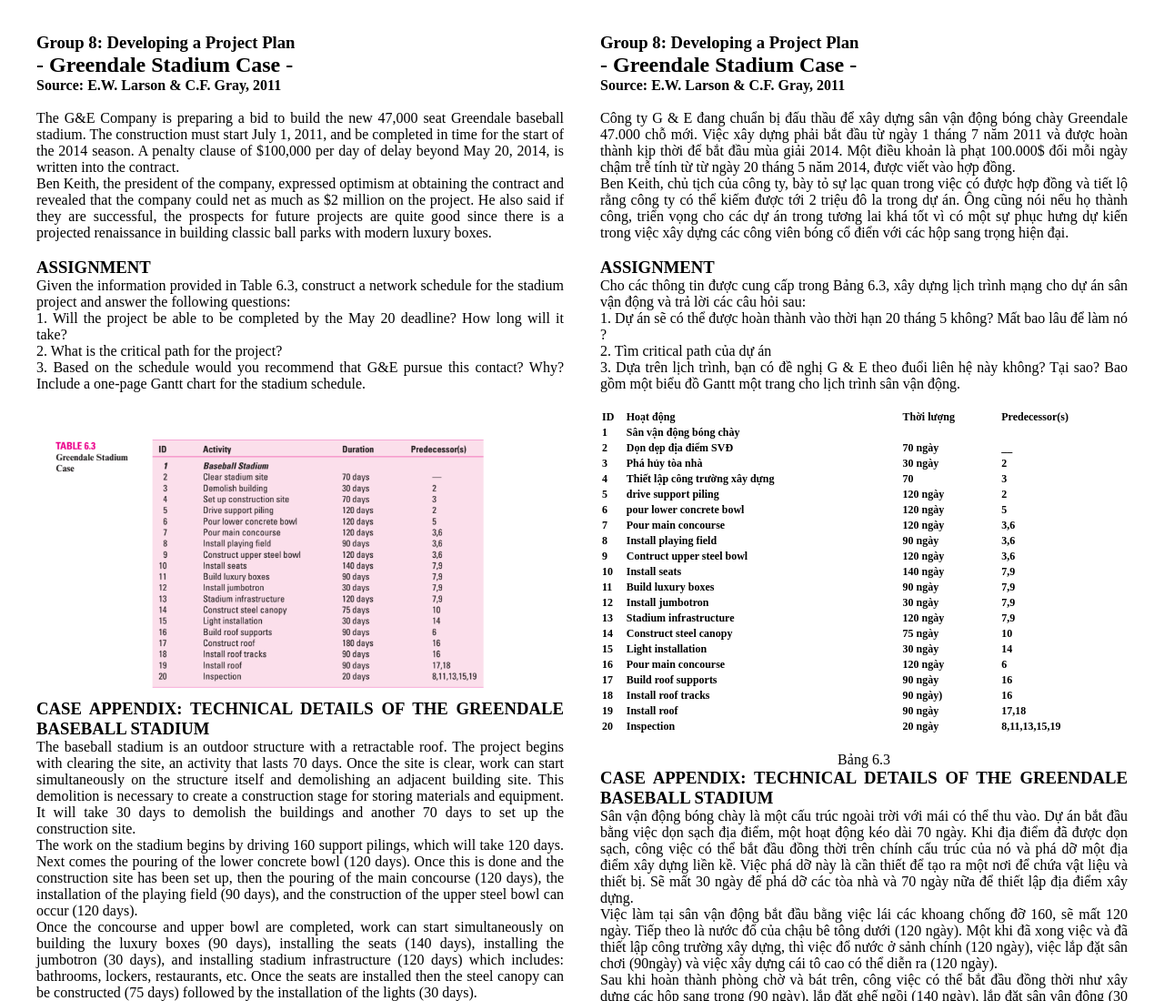
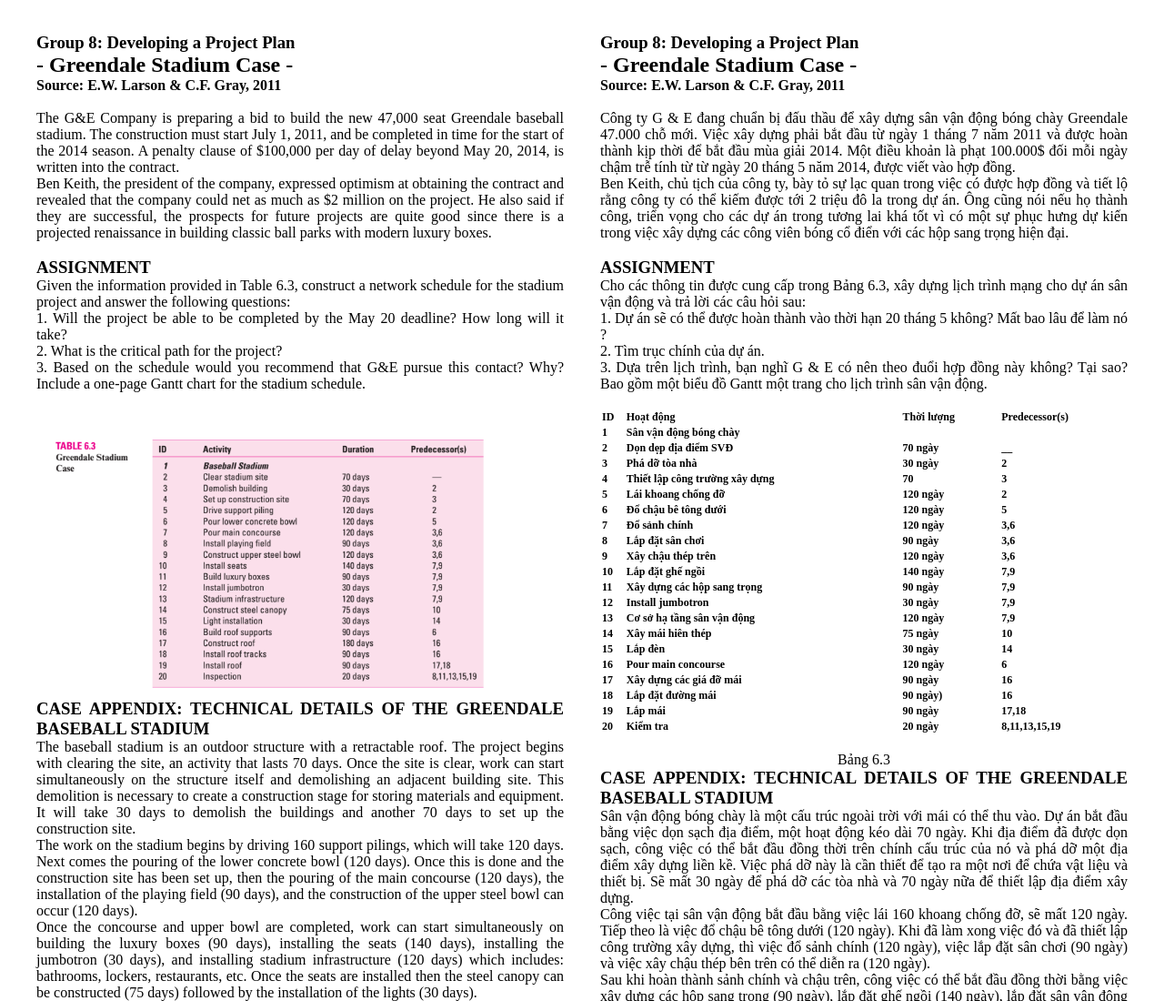
Before and after one commit to vuong2404/Basecase, a plain HTML site: page index.html in a window 1280 px wide. Shown: the top 1100 px of the page at 91% size. Drawn offline with Linux system fonts and the light colour scheme.

Commit message:
Update index.html

```diff
--- a/index.html
+++ b/index.html
@@ -114,10 +114,10 @@
                      1.	Dự án sẽ có thể được hoàn thành vào thời hạn 20 tháng 5 không? Mất bao lâu để làm nó ?
                  </p>
                  <p class="question">
-                     2.	Tìm critical path của dự án
+                     2.	Tìm trục chính của dự án.
                  </p>
                  <p class="question">
-                     3. Dựa trên lịch trình, bạn có đề nghị G & E theo đuổi liên hệ này không? Tại sao? Bao gồm một biểu đồ Gantt một trang cho lịch trình sân vận động.
+                     3. Dựa trên lịch trình, bạn nghĩ G & E có nên theo đuổi hợp đồng này không? Tại sao? Bao gồm một biểu đồ Gantt một trang cho lịch trình sân vận động.
                  </p>
              </div>
 
@@ -147,7 +147,7 @@
 
                 <tr>
                     <th>3</th>
-                    <th>Phá hủy tòa nhà</th>
+                    <th>Phá dỡ tòa nhà</th>
                     <th>30 ngày</th>
                     <th>2</th>
                 </tr>
@@ -162,28 +162,28 @@
 
                 <tr>
                     <th>5</th>
-                    <th>drive support piling</th>
+                    <th>Lái khoang chống đỡ</th>
                     <th>120 ngày</th>
                     <th>2</th>
                 </tr>
 
                 <tr>
                     <th>6</th>
-                    <th>pour lower concrete bowl</th>
+                    <th>Đổ chậu bê tông dưới</th>
                     <th>120 ngày</th>
                     <th>5</th>
                 </tr>
 
                 <tr>
                     <th>7</th>
-                    <th>Pour main concourse</th>
+                    <th>Đổ sảnh chính</th>
                     <th>120 ngày</th>
                     <th>3,6</th>
                 </tr>
 
                 <tr>
                     <th>8</th>
-                    <th>Install playing field</th>
+                    <th>Lắp đặt sân chơi</th>
                     <th>90 ngày</th>
                     <th>3,6</th>
                 </tr>
@@ -191,21 +191,21 @@
 
                 <tr>
                     <th>9</th>
-                    <th>Contruct upper steel bowl</th>
+                    <th>Xây chậu thép trên</th>
                     <th>120 ngày</th>
                     <th>3,6</th>
                 </tr>
 
                 <tr>
                     <th>10</th>
-                    <th>Install seats</th>
+                    <th>Lắp đặt ghế ngồi</th>
                     <th>140 ngày</th>
                     <th>7,9</th>
                 </tr>
 
                 <tr>
                     <th>11</th>
-                    <th>Build luxury boxes</th>
+                    <th>Xây dựng các hộp sang trọng</th>
                     <th>90 ngày</th>
                     <th>7,9</th>
                 </tr>
@@ -218,19 +218,19 @@
                 </tr>
                 <tr>
                     <th>13</th>
-                    <th>Stadium infrastructure</th>
+                    <th>Cơ sở hạ tầng sân vận động</th>
                     <th>120 ngày</th>
                     <th>7,9</th>
                 </tr>
                 <tr>
                     <th>14</th>
-                    <th>Construct steel canopy</th>
+                    <th>Xây mái hiên thép</th>
                     <th>75 ngày</th>
                     <th>10</th>
                 </tr>
                 <tr>
                     <th>15</th>
-                    <th>Light installation</th>
+                        <th>Lắp đèn</th>
                     <th>30 ngày</th>
                     <th>14</th>
                 </tr>
@@ -243,23 +243,23 @@
 
                 <tr>
                     <th>17</th>
-                    <th>Build roof supports</th>
+                    <th>Xây dựng các giá đỡ mái</th>
                     <th>90 ngày</th>
                     <th>16</th>
                 </tr>
                 <tr>
                     <th>18</th>
-                    <th>Install roof tracks</th>
+                    <th>Lắp đặt đường mái</th>
                     <th>90 ngày)</th>
                     <th>16</th>
                 </tr><tr>
                     <th>19</th>
-                    <th>Install roof </th>
+                    <th>Lắp mái</th>
                     <th>90 ngày</th>
                     <th>17,18</th>
                 </tr><tr>
                     <th>20</th>
-                    <th>Inspection</th>
+                    <th>Kiểm tra</th>
                     <th>20 ngày</th>
                     <th>8,11,13,15,19</th>
                 </tr>
@@ -273,12 +273,25 @@
                  </h3>
                  Sân vận động bóng chày là một cấu trúc ngoài trời với mái có thể thu vào. Dự án bắt đầu bằng việc dọn sạch địa điểm, một hoạt động kéo dài 70 ngày.
                  Khi địa điểm đã được dọn sạch, công việc có thể bắt đầu đồng thời trên chính cấu trúc của nó và phá dỡ một địa điểm xây dựng liền kề.
-                 Việc phá dỡ này là cần thiết để tạo ra một nơi để chứa vật liệu và thiết bị. Sẽ mất 30 ngày để phá dỡ các tòa nhà và 70 ngày nữa để thiết lập địa điểm xây dựng.<br>
-                 Việc làm tại sân vận động bắt đầu bằng việc lái các khoang chống đỡ 160, sẽ mất 120 ngày. Tiếp theo là nước đổ của chậu bê tông dưới (120 ngày). Một khi đã xong việc và đã thiết lập công trường xây dựng, thì việc đổ nước ở sảnh chính (120 ngày), việc lắp đặt sân chơi (90ngày) và việc xây dựng cái tô cao có thể diễn ra (120 ngày).<br>
-                 Sau khi hoàn thành phòng chờ và bát trên, công việc có thể bắt đầu đồng thời như xây dựng các hộp sang trọng (90 ngày), lắp đặt ghế ngồi (140 ngày), lắp đặt sân vận động (30 ngày) và lắp đặt cơ sở hạ tầng sân vận động (120 ngày), bao gồm: phòng tắm, tủ đựng đồ, nhà hàng, v.v ... Sau khi ghế được lắp đặt xong thì có thể thi công mái che bằng thép (75 ngày), sau đó là lắp đặt đèn (30 ngày)..<br>
-                 Mái nhà có thể thu vào là thách thức kỹ thuật quan trọng nhất đối với dự án. Việc xây dựng các giá đỡ đường mái (90 ngày) có thể bắt đầu sau khi lớp bê tông phía dưới được thi công. Tại thời điểm này, các kích thước của mái có thể được hoàn thiện và việc xây dựng mái tại một địa điểm riêng có thể bắt đầu (180 ngày). Sau khi hoàn thành các thanh đỡ mái thì các đường mái có thể được lắp đặt (90 ngày). Khi đường ray và mái nhà được hoàn thành thì mái nhà có thể được lắp đặt và đưa vào hoạt động (90 ngày). Sau khi tất cả các hoạt động hoàn thành, sẽ mất 20 ngày để kiểm tra sân vận động.<br>
+                 Việc phá dỡ này là cần thiết để tạo ra một nơi để chứa vật liệu và thiết bị.
+                 Sẽ mất 30 ngày để phá dỡ các tòa nhà và 70 ngày nữa để thiết lập địa điểm xây dựng. <br>
 
+                 Công việc tại sân vận động bắt đầu bằng việc lái 160 khoang chống đỡ, sẽ mất 120 ngày.
+                 Tiếp theo là việc đổ chậu bê tông dưới (120 ngày).
+                 Khi đã làm xong việc đó và đã thiết lập công trường xây dựng, thì việc đổ sảnh chính (120 ngày), việc lắp đặt sân chơi (90 ngày) và việc xây chậu thép bên trên có thể diễn ra (120 ngày).
                  <br>
+
+                 Sau khi hoàn thành sảnh chính và chậu trên, công việc có thể bắt đầu đồng thời bằng việc xây dựng các hộp sang trọng (90 ngày), lắp đặt ghế ngồi (140 ngày), lắp đặt sân vận động (30 ngày)
+                 và lắp đặt cơ sở hạ tầng sân vận động (120 ngày), bao gồm: phòng tắm, tủ đựng đồ, nhà ăn, v.v ...
+                 Sau khi ghế được lắp đặt xong thì có thể thi công mái che bằng thép (75 ngày), sau đó là lắp đặt đèn (30 ngày). <br>
+
+                Mái nhà có thể thu vào là thách thức kỹ thuật quan trọng nhất đối với dự án.
+                Việc xây dựng các giá đỡ đường mái (90 ngày) có thể bắt đầu sau khi lớp bê tông phía dưới được thi công.
+                Tại thời điểm này, các kích thước của mái có thể được hoàn tất và việc xây dựng mái tại một địa điểm riêng có thể bắt đầu (180 ngày).
+                Sau khi hoàn thành các thanh đỡ mái thì các đường mái có thể được lắp đặt (90 ngày).
+                Khi đường ray và mái nhà được hoàn thành thì mái nhà có thể được lắp đặt và đưa vào hoạt động (90 ngày).
+                Sau khi tất cả các hoạt động hoàn thành, sẽ mất 20 ngày để kiểm tra sân vận động.
+
 
                  Đối với mục đích của trường hợp này, giả sử như sau:<br>
                  1. Các ngày lễ sau đây được áp dụng: Ngày 1 tháng 1, Ngày tưởng niệ<br>
```
